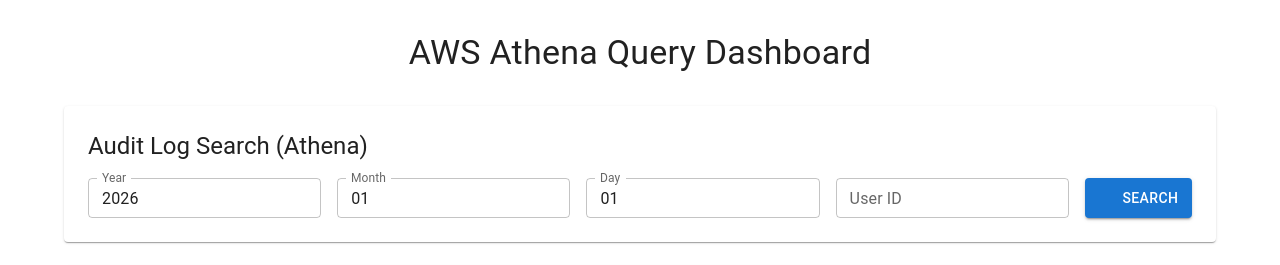
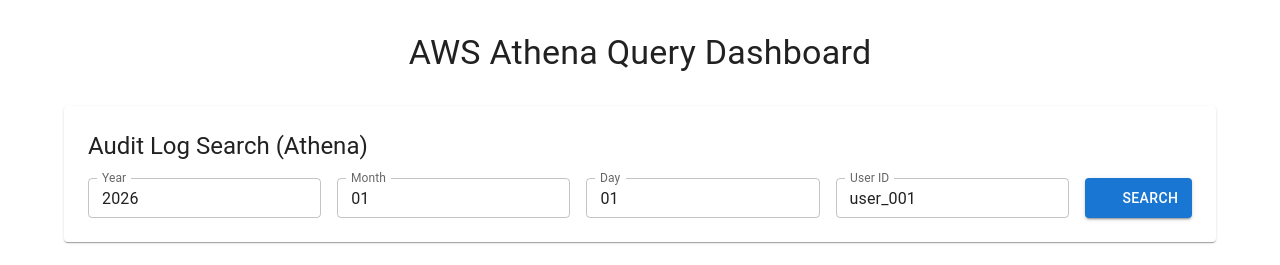
Before and after one commit to gekal-study-aws/athena-query-example, a Next.js app in the folder frontend/: page / in a window 1280 px wide. Shown: the top 265 px of the page. Built offline with nearby package versions, Linux system fonts and the light colour scheme; some icons are missing; what @mui/material-nextjs would draw is missing.

Commit message:
update AthenaSearch: set default userId to 'user_001' for improved initial state consistency

```diff
--- a/frontend/src/components/AthenaSearch.tsx
+++ b/frontend/src/components/AthenaSearch.tsx
@@ -40,7 +40,7 @@
   const [year, setYear] = useState('2026');
   const [month, setMonth] = useState('01');
   const [day, setDay] = useState('01');
-  const [userId, setUserId] = useState('');
+  const [userId, setUserId] = useState('user_001');
 
   const [queryExecutionId, setQueryExecutionId] = useState<string | null>(null);
 
```
